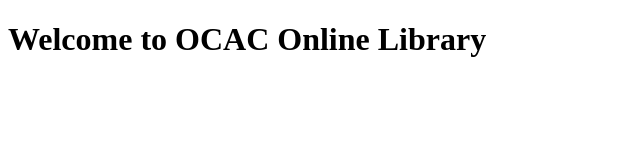
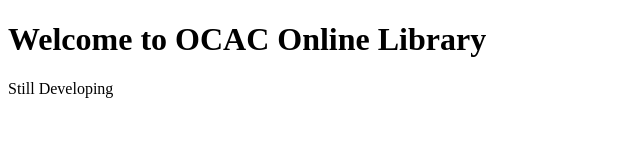
Before and after one commit to JuniorCoderPaul/OCAC_Online_Library, a website: page index.html in a window 1280 px wide. Shown: the whole page, without its empty margins (0-640 px from the left). Drawn offline with Linux system fonts and the light colour scheme.

Commit message:
Update index.html

```diff
--- a/index.html
+++ b/index.html
@@ -8,5 +8,6 @@
   </head>
   <body>
     <h1>Welcome to OCAC Online Library</h1>
+    <p>Still Developing</p>
   </body>
 </html>
```
